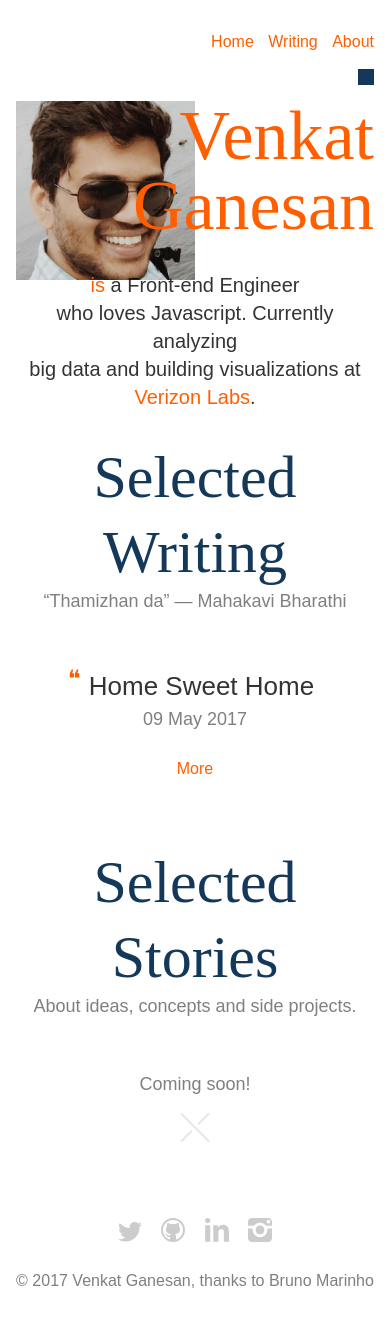
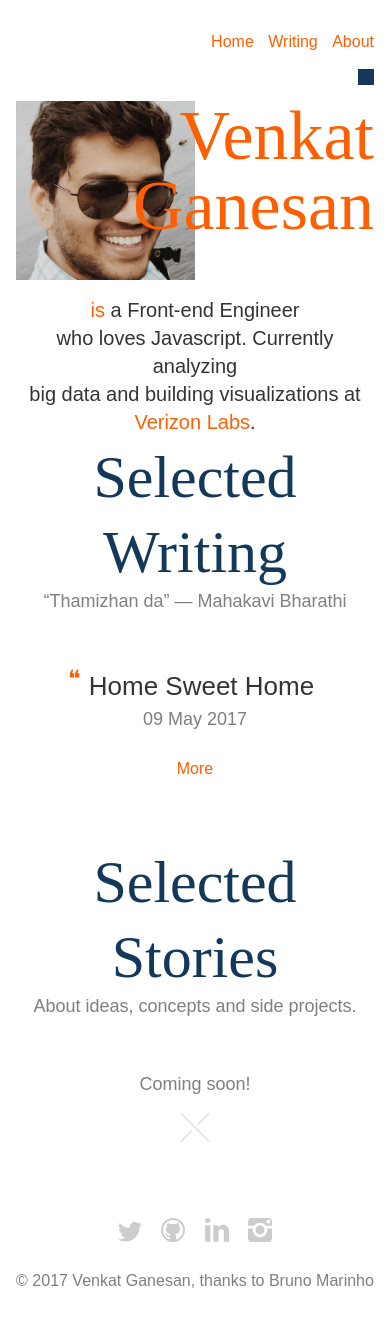
Before and after one commit to vgvenkat/blog, a Jekyll site: the page built from index.html, in a window 390 px wide. Built offline with Jekyll 4.4.1, drawn with Linux system fonts in a browser that asks for light colours.

Commit message:
Layout for mobile

```diff
--- a/_sass/_layout.scss
+++ b/_sass/_layout.scss
@@ -111,7 +111,7 @@ footer {
 
 	.small-sans {
 		text-align: center !important;
-		margin-top: 30px !important;
+		margin-top: 55px !important;
 
 
 	}
```
